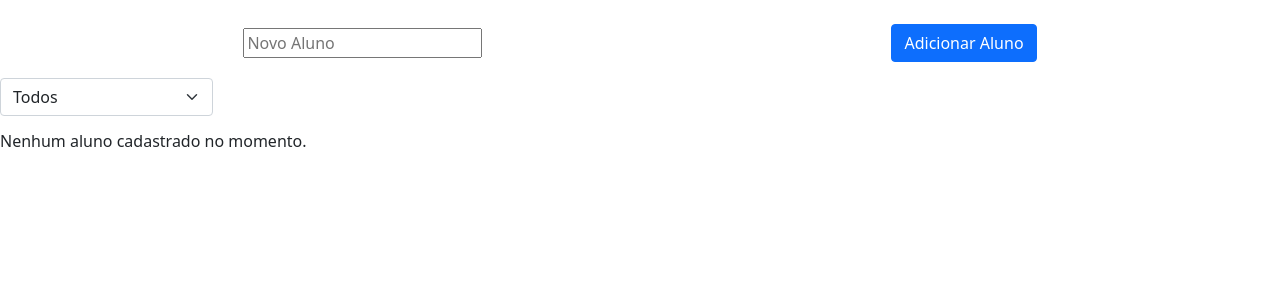
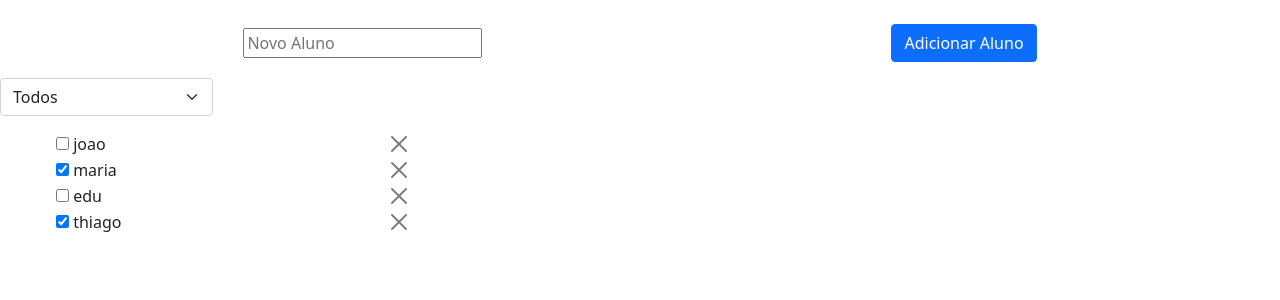
Before and after one commit to jounheringer/radPython, an Angular app in the folder frontAngular17/: page / in a window 1280 px wide. Shown: the top 300 px of the page. Built offline with nearby package versions, Linux system fonts and the light colour scheme.

Commit message:
Created first service event

```diff
--- a/frontAngular17/src/app/app.component.html
+++ b/frontAngular17/src/app/app.component.html
@@ -10,9 +10,11 @@
   </div>
 
   <div class="row mt-3">
-    <app-student-list
-      [items]="items.filter(filter)">
-    </app-student-list>
+    <div class="col-sm-4">
+      <app-student-list
+        [items]="items.filter(filter)">
+      </app-student-list>
+    </div>
   </div>
 
 </div>
--- a/frontAngular17/src/app/app.component.ts
+++ b/frontAngular17/src/app/app.component.ts
@@ -1,11 +1,11 @@
-import { Component, OnInit } from '@angular/core';
-import { ApiService } from './api.service';
+import { Component } from '@angular/core';
 import { RouterOutlet } from '@angular/router';
 import { Student } from '../shared/models/student';
 import { FormsModule } from '@angular/forms';
 import { StudentListComponent } from "./student-list/student-list.component";
 import { AddStudentFormComponent } from "./add-student-form/add-student-form.component";
 import { StudentFilterComponent } from "./student-filter/student-filter.component";
+import events from "./../shared/services/EventService"
 
 @Component({
   selector: 'app-root',
@@ -16,19 +16,20 @@
   styleUrl: './app.component.css'
 })
 export class AppComponent {
-  items : Student[] = [];
+  items : Student[] = [
+    new Student("joao", false),
+    new Student("maria", true),
+    new Student("edu", false),
+    new Student("thiago", true)
+  ];
   title = "Alunos";
+
+  constructor() {
+    events.listen('removeStudent', (student: string) => {
+    //   TODO
+      console.log(student);
+    })
+  }
 
   filter: any = () => {}
 }
-// export class  AppComponent implements OnInit {
-//   message: string = "";
-
-//   constructor(private apiService: ApiService) {}
-
-//   ngOnInit() {
-//     this.apiService.getMessage().subscribe(data => {
-//       this.message = data.message
-//     })
-//   }
-// }
--- a/frontAngular17/src/app/student-list-item/student-list-item.component.html
+++ b/frontAngular17/src/app/student-list-item/student-list-item.component.html
@@ -1,4 +1,4 @@
-<li>
+<li class="d-flex justify-content-between">
     <div class="form-check">
       <label class="form-check-label" for="student-List"></label>
       <input
@@ -10,4 +10,7 @@
         (click)="toogleApproved()"
       > {{ name }}
     </div>
+  <div>
+    <button type="button" class="btn-close" (click)="removeStudent()"></button>
+  </div>
   </li>
--- a/frontAngular17/src/app/student-list-item/student-list-item.component.ts
+++ b/frontAngular17/src/app/student-list-item/student-list-item.component.ts
@@ -1,4 +1,5 @@
 import { Component, EventEmitter, Input, OnInit, Output } from '@angular/core';
+import events from "./../../shared/services/EventService"
 
 @Component({
   selector: 'app-student-list-item',
@@ -19,6 +20,10 @@
 
   }
 
+  removeStudent() {
+    events.emit('removeStudent', this.name);
+  }
+
   toogleApproved(){
     this.approved = !this.approved
     this.approvedChange.emit(this.approved)
--- /dev/null
+++ b/frontAngular17/src/shared/services/EventService.ts
@@ -0,0 +1,19 @@
+import {Observable, Subject} from 'rxjs';
+
+class EventService {
+  private subject = new Subject();
+
+  emit(eventName: string, payload: any) {
+    this.subject.next({eventName, payload});
+  }
+
+  listen(eventName: string, callback: (event: any) => void) {
+    this.subject.asObservable().subscribe((nextObj: any) => {
+      if (eventName === nextObj.eventName) {
+        callback(nextObj.payload);
+      }
+    });
+  }
+}
+
+export default new EventService();
```
